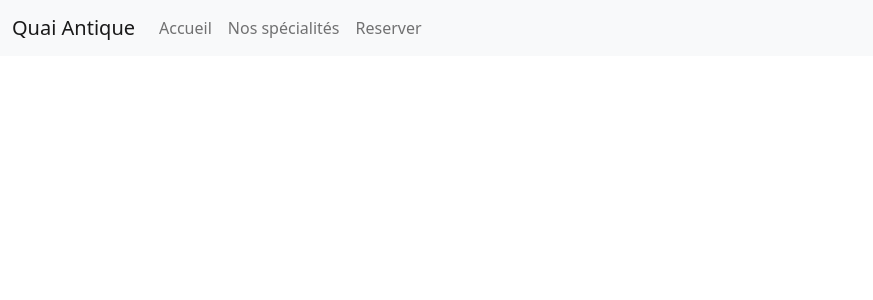
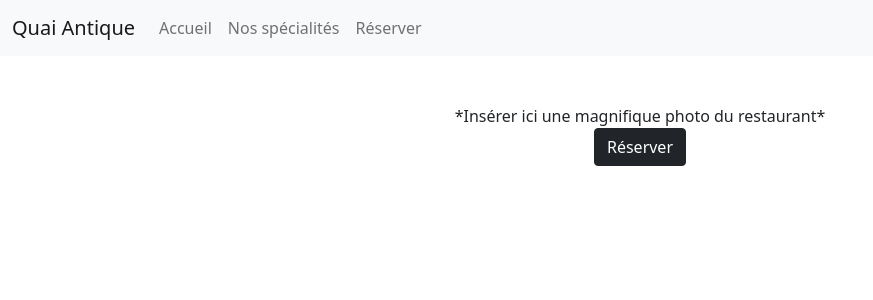
Before and after one commit to Thioni/Resto-Quai-Antique, a Symfony app: template templates/dish/welcome.html.twig in a window 1280 px wide. Shown: the top 300 px of the page, without its empty margins (0-873 px from the left). Run offline with Twig, Linux system fonts and the light colour scheme; the template is opened without the code that fills it, so the values that code supplies are empty; some libraries are stand-ins or nearby versions.

Commit message:
Updated welcome page

```diff
--- a/src/Controller/DishController.php
+++ b/src/Controller/DishController.php
@@ -19,11 +19,11 @@ class DishController extends AbstractController {
         $dishes = $repo->findAll();
         $photos = $photoRepo->findBy(["selected" => true]);
 
-        $selectedPhotos = [];
+        $selectedPhoto = [];
         foreach ($dishes as $dish) {
             foreach ($photos as $photo) {
                 if ($photo->getDish()->getId() === $dish->getId()) {
-                    $selectedPhotos[$dish->getId()] = $photo;
+                    $selectedPhoto[$dish->getId()] = $photo;
                     break;
                 }
             }
@@ -31,7 +31,7 @@ class DishController extends AbstractController {
 
         return $this->render('dish/welcome.html.twig', [
             "dishes" => $dishes,
-            "selectedPhotos" => $selectedPhotos,
+            "selectedPhoto" => $selectedPhoto,
         ]);
     }
 
--- a/templates/base.html.twig
+++ b/templates/base.html.twig
@@ -30,7 +30,7 @@
                 <a class="nav-link" href="{{ path('dish_list') }}">Nos spécialités</a>
               </li>
               <li class="nav-item">
-                <a class="nav-link" href="#">Reserver</a>
+                <a class="nav-link" href="{{ path('user_booking') }}">Réserver</a>
               </li>
             </ul>
           </div>
--- a/templates/dish/list.html.twig
+++ b/templates/dish/list.html.twig
@@ -96,7 +96,6 @@
           </div>
         </section>
 
-
   </div>
 
 
--- a/templates/dish/welcome.html.twig
+++ b/templates/dish/welcome.html.twig
@@ -2,36 +2,49 @@
 
 {% block body %}
 
+  <div class="container-fluid">
+
     <section class="my-5">
+
       <div class="row mx-auto justify-content-center">
+
         {% for dish in dishes %}
         {% if dish.name == "Gloubiboulga" %}
-      <div class="col-md-6 col-xl-4">
+        <div class="order-xl-1 col-md-6 col-xl-4">
           <div class="row text-center mb-3">
             <div class="col-12"> {{ dish.name}} </div>
             <div class="col-12">
-              <img src="{{ selectedPhotos[dish.id].path }}" alt="nope">
+                <img src="{{ selectedPhoto[dish.id].path }}" alt="nope">
             </div>
           </div>
         </div>
         {% endif %}
         {% endfor %}
+
+        <div class="order-first order-xl-2 col-md-12 col-xl-4 mx-auto text-center justify-content-center">
+          <div>*Insérer ici une magnifique photo du restaurant*</div>
+          <div class="col">
+            <a href="{{ path('user_booking') }}" class="btn btn-dark">Réserver</a>
+          </div>
         </div>
 
-    <div class="row mx-auto justify-content-center">
         {% for dish in dishes %}
-      {% if dish.name == "Kloug" %}
-      <div class="col-md-6 col-xl-4">
+        {% if dish.name in ["Kloug", "Gencives de porc", "Marinade de poulpe", "Steak de tyrannosaure"] %}
+        <div class="order-xl-3 col-md-6 col-xl-4">
           <div class="row text-center mb-3">
             <div class="col-12"> {{ dish.name}} </div>
             <div class="col-12">
-              <img src="{{ selectedPhotos[dish.id].path }}" alt="nope">
+                <img src="{{ selectedPhoto[dish.id].path }}" alt="nope">
             </div>
           </div>
         </div>
         {% endif %}
         {% endfor %}
+
       </div>
+
     </section>
 
+  </div>
+
 {% endblock %}
```
Also changed, not shown: src/Controller/BookingController.php (added, +17 -0 lines), templates/user/booking.html.twig (added, +7 -0 lines). Lines whose indentation alone changed are shown as unchanged.
